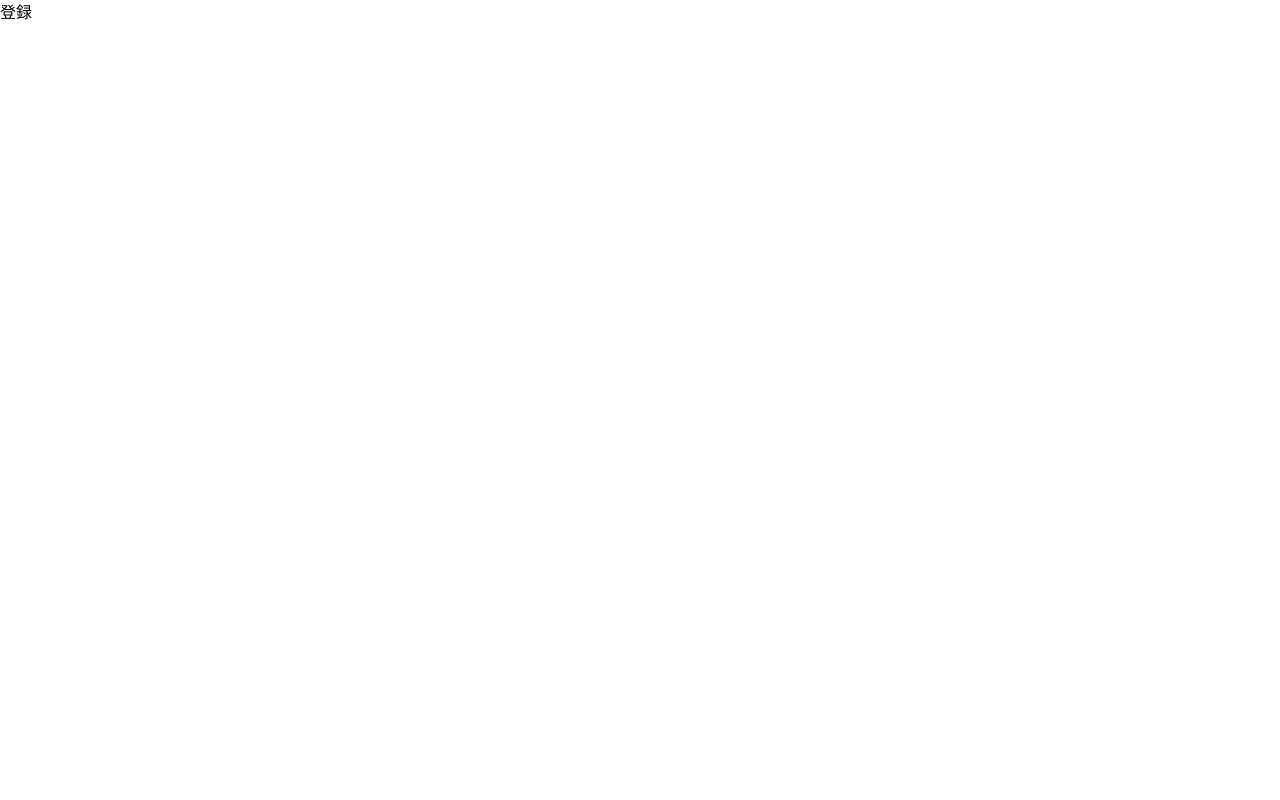
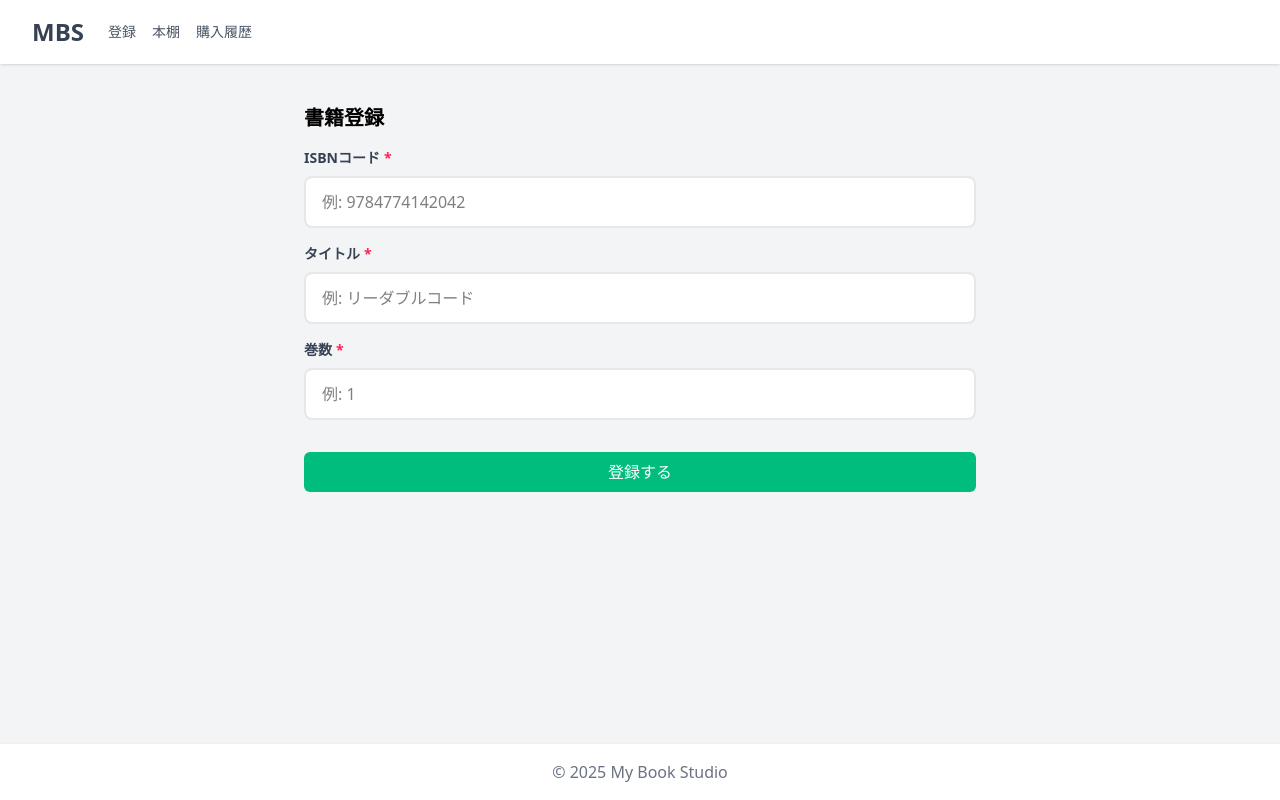
Before and after one commit to egnuyuki/books-react, a React (Vite) app: page /register in a window 1280 px wide. Built offline with nearby package versions, Linux system fonts and the light colour scheme.

Commit message:
登録画面、API以外

```diff
--- a/src/App.jsx
+++ b/src/App.jsx
@@ -1,17 +1,19 @@
 import { BrowserRouter as Router, Routes, Route } from "react-router";
+import Register from "./pages/Register";
+import Layout from "./components/Layout";
 
 function App() {
 
   return (
     <Router>
-      {/* <Layout> */}
+      <Layout>
         <Routes>
           <Route path="/" element={<div>Home</div>} />
-          <Route path="/register" element={<div>登録</div>} />
+          <Route path="/register" element={<Register/>} />
           <Route path="/list" element={<div>一覧</div>} />
           <Route path="/history" element={<div>購入履歴</div>} />
         </Routes>
-      {/* </Layout> */}
+      </Layout>
     </Router>
   )
 }
--- /dev/null
+++ b/src/components/Form.jsx
@@ -0,0 +1,80 @@
+import React, { useState } from "react";
+import Input from "./Input";
+import useForm from "../hooks/FormHooks";
+
+const Form = () => {
+  const { formData, errors, isLoading, handleInputChange, handleSearch } = useForm();
+  return (
+    <form className="space-y-4">
+      <Input
+        label="ISBNコード"
+        value={formData.isbn}
+        onChange={(e) => handleInputChange("isbn", e.target.value)}
+        error={errors.isbn}
+        placeholder="例: 9784774142042"
+        required
+      />
+
+      <Input
+        label="タイトル"
+        value={formData.title}
+        onChange={(e) => handleInputChange("title", e.target.value)}
+        error={errors.title}
+        placeholder="例: リーダブルコード"
+        required
+      />
+
+      <Input
+        label="巻数"
+        value={formData.number}
+        onChange={(e) => handleInputChange("number", e.target.value)}
+        error={errors.number}
+        placeholder="例: 1"
+        required
+        type="number"
+      />
+
+      <div>
+        <button
+          onClick={handleSearch}
+          disabled={isLoading}
+          className={`w-full mt-4 relative py-2 px-4 rounded-md text-white focus:outline-none focus:ring-2 focus:ring-emerald-400 focus:ring-offset-2 ${
+            isLoading
+              ? "bg-emerald-200 cursor-not-allowed"
+              : "bg-emerald-500 hover:bg-emerald-700 cursor-pointer"
+          }`}
+        >
+          {isLoading ? (
+            <div className="flex items-center justify-center">
+              <svg
+                className="animate-spin -ml-1 mr-3 h-5 w-5 text-white"
+                xmlns="http://www.w3.org/2000/svg"
+                fill="none"
+                viewBox="0 0 24 24"
+              >
+                <circle
+                  className="opacity-25"
+                  cx="12"
+                  cy="12"
+                  r="10"
+                  stroke="currentColor"
+                  strokeWidth="4"
+                />
+                <path
+                  className="opacity-75"
+                  fill="currentColor"
+                  d="M4 12a8 8 0 018-8V0C5.373 0 0 5.373 0 12h4zm2 5.291A7.962 7.962 0 014 12H0c0 3.042 1.135 5.824 3 7.938l3-2.647z"
+                />
+              </svg>
+              送信中...
+            </div>
+          ) : (
+            "登録する"
+          )}
+        </button>
+      </div>
+    </form>
+  );
+};
+
+export default Form;
--- /dev/null
+++ b/src/components/Input.jsx
@@ -0,0 +1,31 @@
+import React from "react";
+import { AlertCircle } from 'lucide-react';
+const Input = ({ label, value, onChange, error, placeholder, required, type = "text" }) => {
+  return (
+    <div className="mb-4">
+      <label className="block text-sm font-semibold text-gray-700 mb-2">
+        {label}
+        {required && <span className="text-rose-500 ml-1">*</span>}
+      </label>
+      <input
+        type={type}
+        value={value}
+        onChange={onChange}
+        placeholder={placeholder}
+        className={`w-full px-4 py-3 border-2 rounded-lg focus:outline-none transition bg-white ${
+          error
+            ? 'border-rose-300 focus:border-rose-500'
+            : 'border-gray-200 focus:border-emerald-500'
+        }`}
+      />
+      {error && (
+        <div className="flex items-center gap-1 mt-2 text-rose-600 text-sm">
+          <AlertCircle className="w-4 h-4" />
+          <span>{error}</span>
+        </div>
+      )}
+    </div>
+  );
+};
+
+export default Input;
--- /dev/null
+++ b/src/hooks/FormHooks.js
@@ -0,0 +1,83 @@
+import React from "react";
+import { useState } from "react";
+
+const useForm = () => {
+    const [formData, setFormData] = useState({
+        isbn: "",
+        title: "",
+        number: "",
+    });
+    const [errors, setErrors] = useState({});
+    const [isLoading, setIsLoading] = useState(false);
+    const [searchData, setSearchData] = useState(null);
+
+    // バリデーション
+    const validateForm = () => {
+        const newErrors = {};
+
+        // ISBNコードのバリデーション（10桁または13桁の数字）
+        if (!formData.isbn.trim()) {
+            newErrors.isbn = "ISBNコードを入力してください";
+        } else if (!/^\d{10}$|^\d{13}$/.test(formData.isbn.trim())) {
+            newErrors.isbn = "ISBNコードは10桁または13桁の数字で入力してください";
+        }
+
+        // タイトルのバリデーション
+        if (!formData.title.trim()) {
+            newErrors.title = "タイトルを入力してください";
+        } else if (formData.title.trim().length < 1) {
+            newErrors.title = "タイトルは1文字以上で入力してください";
+        }
+
+        // 巻数のバリデーション
+        if (!formData.number) {
+            newErrors.number = "巻数を入力してください";
+        } else if (!/^\d+$/.test(formData.number)) {
+            newErrors.number = "巻数は数字で入力してください";
+        } else if (parseInt(formData.number) < 1) {
+            newErrors.number = "巻数は1以上の数字で入力してください";
+        }
+
+        setErrors(newErrors);
+        return Object.keys(newErrors).length === 0;
+    };
+
+    const handleInputChange = (field, value) => {
+        setFormData((prev) => ({
+            ...prev,
+            [field]: value,
+        }));
+
+        // エラーをクリア
+        if (errors[field]) {
+            setErrors((prev) => ({
+                ...prev,
+                [field]: "",
+            }));
+        }
+    };
+
+    const handleSearch = async (e) => {
+        e.preventDefault();
+        if (!validateForm()) {
+            return;
+        }
+        setIsLoading(true);
+        // ここでAPI呼び出しなどの検索処理を実行
+        // 例: await api.searchBook(formData);
+        setIsLoading(false);
+        console.log("検索処理を実行", formData);
+    };
+
+    return {
+        formData,
+        errors,
+        isLoading,
+        searchData,
+        setSearchData,
+        handleInputChange,
+        handleSearch,
+    };
+}
+
+export default useForm;
--- /dev/null
+++ b/src/pages/Register.jsx
@@ -0,0 +1,41 @@
+import React, { useState, useEffect } from "react";
+import Form from "../components/Form";
+import useForm from "../hooks/FormHooks";
+// import { useNavigate } from "react-router-dom";
+
+const Register = () => {
+  const { searchData, setSearchData } = useForm();
+  const [error, setError] = useState(null);
+  return (
+    <div className="max-w-2xl mx-auto">
+      <div className="flex items-center mb-4">
+        <h2 className="text-xl font-bold">書籍登録</h2>
+        {searchData ? (
+          <button
+            onClick={() => {
+              setSearchData(null);
+              setError(null);
+            }}
+            className="ml-auto px-4 py-2 rounded-md bg-gray-200 text-gray-700 hover:bg-gray-300"
+          >
+            戻る
+          </button>
+        ) : (
+          <div></div>
+        )}
+      </div>
+      {error && (
+        <div className="mb-4 p-4 text-red-700 bg-red-100 rounded-md">
+          {error}
+        </div>
+      )}
+      {searchData ? (
+        <Confirm searchData={searchData} />
+      ) : (
+        <Form setSearchData={setSearchData} />
+      )}
+    </div>
+  );
+};
+
+export default Register;
```
